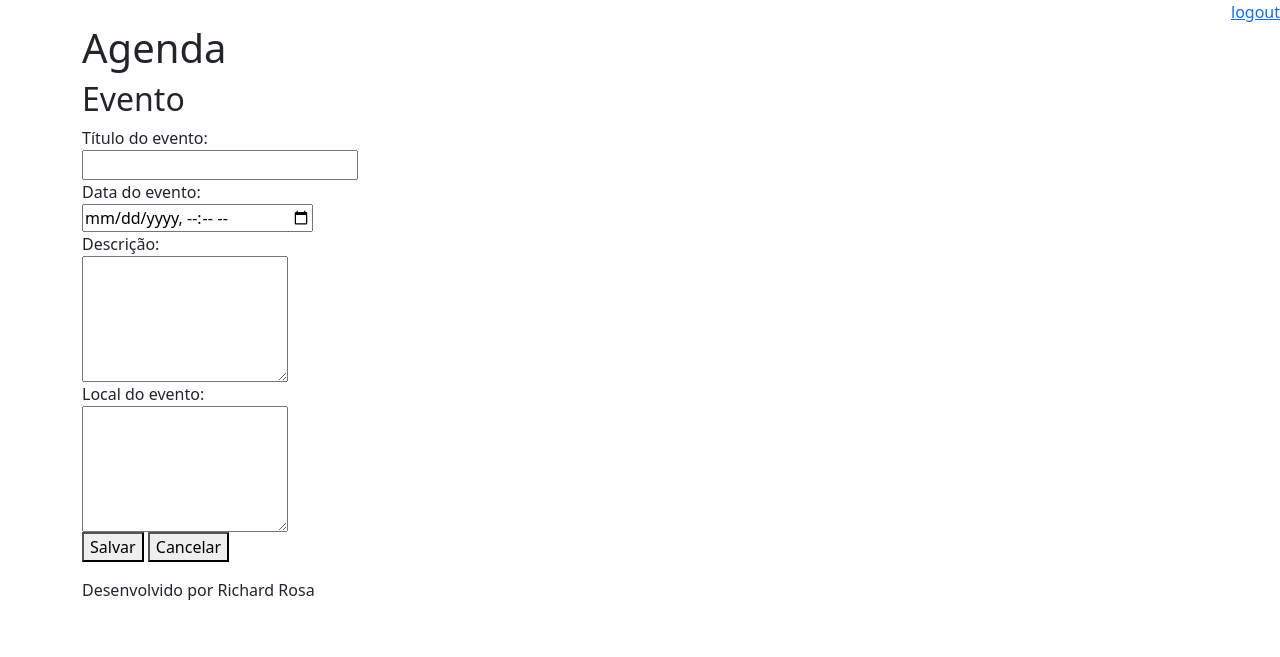
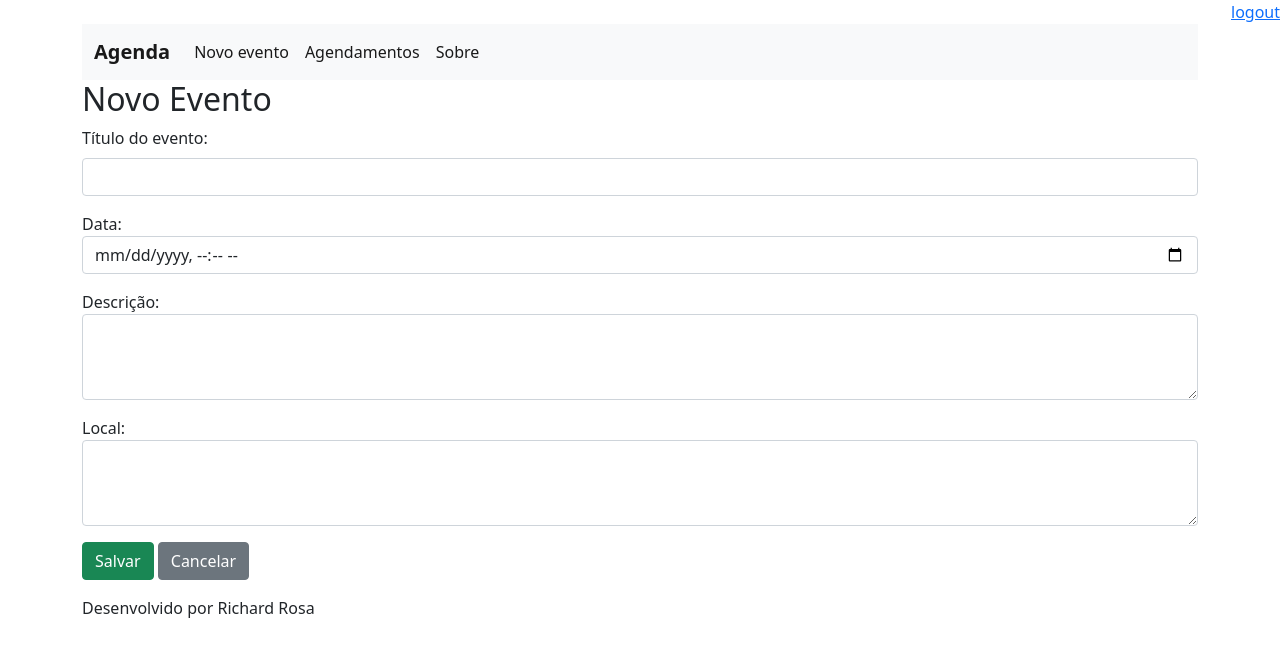
Before and after one commit to Richardflx/agenda_django, a Django app: page /agenda/evento/ in a window 1280 px wide. Shown: the top 657 px of the page. Run offline with Django 4.2, Linux system fonts and the light colour scheme; the visitor is signed in with stand-in values (Sample User, id 1); some libraries are stand-ins or nearby versions.

Commit message:
Modificações da estilização com Bootstrap: Navbar, Tabelas...

```diff
--- a/agenda_django/urls.py
+++ b/agenda_django/urls.py
@@ -23,7 +23,7 @@ from core import views
 urlpatterns = [
     path('admin/', admin.site.urls),
     path('eventos/<titulo_evento>/', views.evento),
-    path('agenda/', views.lista_eventos),
+    path('agenda/agendamentos/', views.lista_eventos),
     path('agenda/evento/', views.evento),
     path('agenda/evento/submit', views.submit_evento),
     path('agenda/evento/<int:id_evento>/delete/', views.delete_evento),
--- a/core/templates/evento.html
+++ b/core/templates/evento.html
@@ -2,28 +2,38 @@
 
 {% block content %}
 
-<h2>Evento</h2>
+<h2>{% if evento.id %}
+    Editar Evento
+    {% else %}
+    Novo Evento
+    {% endif %}
+</h2>
 <form action="submit" method="POST">
     {% csrf_token %}
-    <label>Título do evento:</label>
-    <br>
-    <input type="text" name="titulo_evento" size="24" value="{{ evento.titulo }}">
-    <br>
-    <label>Data do evento:</label>
-    <br>
-    <input type="datetime-local" name="data_evento" value="{{ evento.get_raw_data_evento }}">
-    <br>
-    <label>Descrição:</label>
-    <br>
-    <textarea name="descricao" rows="5">{% if evento.descricao %}{{ evento.descricao }}{% endif %}</textarea>
-    <br>
-    <label>Local do evento:</label>
-    <br>
-    <textarea name="local_evento" rows="5">{% if evento.local_evento %}{{ evento.local_evento }}{% endif %}</textarea>
-    <br>
-    <button type="submit">Salvar</button>
+
+    <div class="mb-3">
+        <label class="form-label">Título do evento:</label>
+        <input type="text" class="form-control" name="titulo_evento" value="{{ evento.titulo }}">
+    </div>
+
+    <div class="mb-3">
+        <label>Data:</label>
+        <input type="datetime-local" class="form-control" name="data_evento" rows="3" value="{{ evento.get_raw_data_evento }}"></input>
+    </div>
+
+    <div class="mb-3">
+        <label>Descrição:</label>
+        <textarea class="form-control" name="descricao" rows="3">{% if evento.descricao %}{{ evento.descricao }}{% endif %}</textarea>
+    </div>
+
+    <div class="mb-3">
+        <label>Local:</label>
+        <textarea class="form-control" name="local_evento" rows="3">{% if evento.local_evento %}{{ evento.local_evento }}{% endif %}</textarea>
+    </div>
+
+    <button type="submit" class="btn btn-success">Salvar</button>
     <a href="/">
-        <button type="button">Cancelar</button>
+        <button type="button" class="btn btn-secondary">Cancelar</button>
     </a>
     <input type="number" name="id_evento" value="{{ evento.id }}" hidden>
 </form>
--- a/core/templates/model-header.html
+++ b/core/templates/model-header.html
@@ -8,7 +8,3 @@
 <div align="right">
     <a href="/logout">logout</a>
 </div>
-
-<div class="container align-center">
-    <h1>Agenda</h1>
-</div>
--- a/core/templates/model-page.html
+++ b/core/templates/model-page.html
@@ -4,6 +4,27 @@
 <body>
 
     <div class="container">
+        <nav class="navbar navbar-expand-lg navbar-light bg-light">
+            <div class="container-fluid">
+              <a class="navbar-brand" href="#"><strong>Agenda</strong></a>
+              <button class="navbar-toggler" type="button" data-bs-toggle="collapse" data-bs-target="#navbarSupportedContent" aria-controls="navbarSupportedContent" aria-expanded="false" aria-label="Toggle navigation">
+                <span class="navbar-toggler-icon"></span>
+              </button>
+              <div class="collapse navbar-collapse" id="navbarSupportedContent">
+                <ul class="navbar-nav me-auto mb-2 mb-lg-0">
+                  <li class="nav-item">
+                    <a class="nav-link active" aria-current="page" href="/agenda/evento/">Novo evento</a>
+                  </li>
+                  <li class="nav-item">
+                    <a class="nav-link active" aria-current="page" href="/agenda/agendamentos/">Agendamentos</a>
+                  </li>
+                  <li class="nav-item">
+                    <a class="nav-link active" aria-current="page" href="#">Sobre</a>
+                  </li>
+              </div>
+            </div>
+          </nav>
+
         {% block content %} {% endblock %}
         {% include 'model-footer.html' %}
     </div>
--- a/core/views.py
+++ b/core/views.py
@@ -37,7 +37,7 @@ def lista_eventos(request):
     usuario = request.user
     evento = Evento.objects.filter(usuario=usuario)
     dados = {'eventos':evento}
-    return render(request, 'agenda.html', dados)
+    return render(request, 'agendamentos.html', dados)
 
 
 @login_required(login_url='/login/')
```
Also changed, not shown: core/templates/agendamentos.html (renamed from core/templates/agenda.html, +3 -5 lines).
